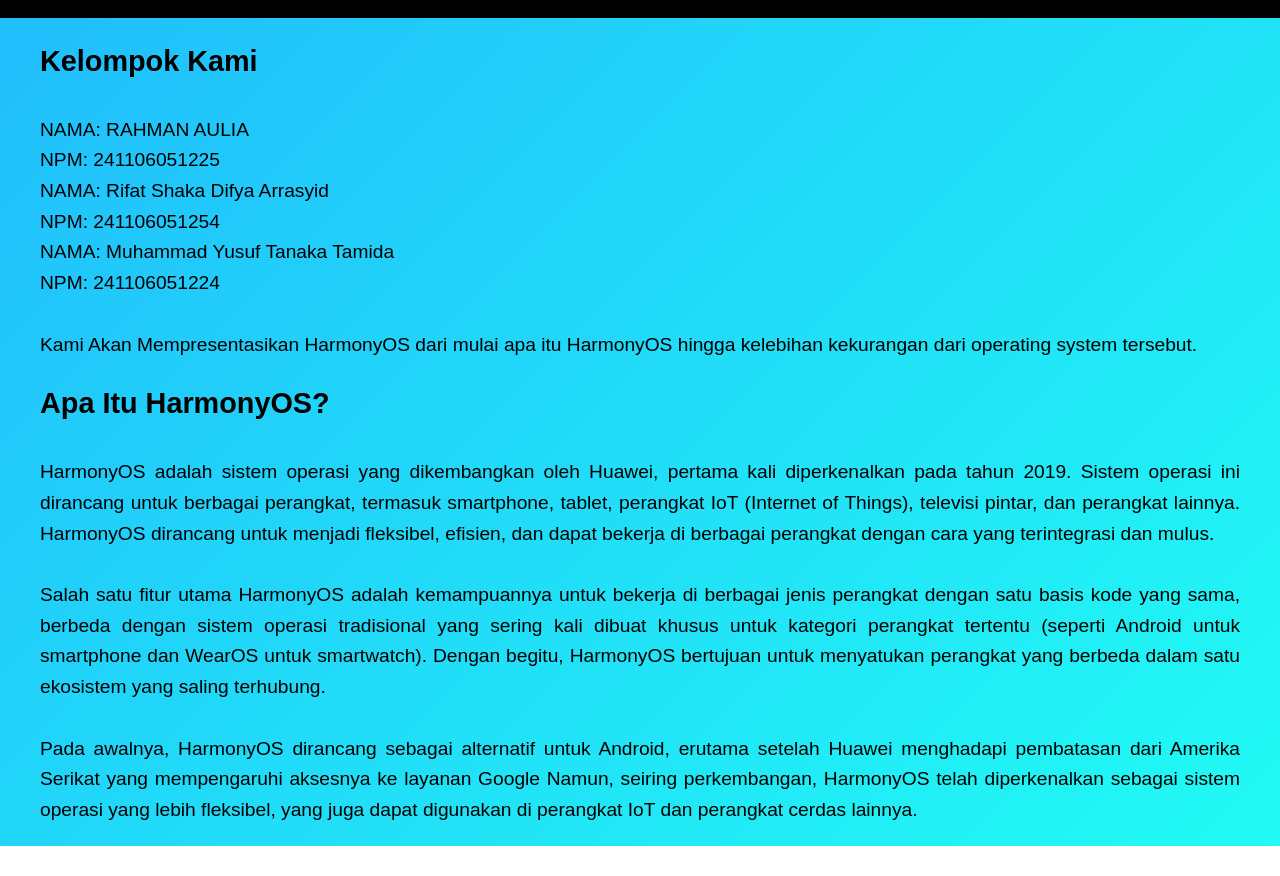
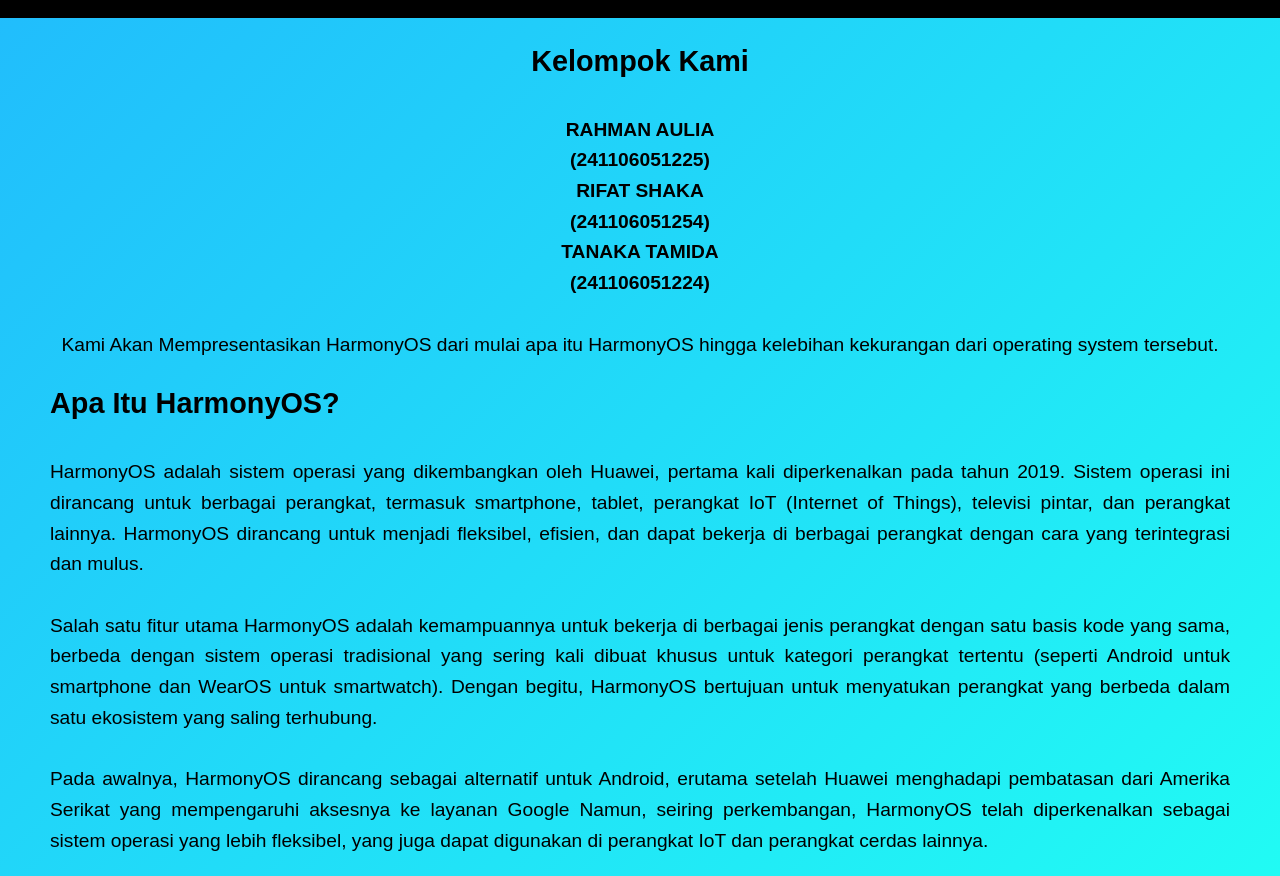
Before and after one commit to Raulyon/raulyon.github.io, a plain HTML site: page index.html in a window 1280 px wide. Shown: the part 786-1662 px from the top of the page. Before the commit the page ends 1632 px from the top, so only its background shows below. Drawn offline with Linux system fonts and the light colour scheme; a web font is replaced by a local one.

Commit message:
Update index.html

```diff
--- a/index.html
+++ b/index.html
@@ -56,15 +56,16 @@
         }
         #section1{
             margin: 20px 40px;
-            font-family: Arial, Helvetica, sans-serif;
-            text-align: justify;
+            font-family: Arial, sans-serif;
+            text-align: center;
             font: bold;
             font-size: 1.2rem;
         }
         #section2{
             margin: 20px 40px;
+            padding: 0 10px;
             text-align: justify;
-            font-family: Arial, Helvetica, sans-serif;
+            font-family: Arial, sans-serif;
             font: bold;
             font-size: 1.2rem;
         }
@@ -83,9 +84,10 @@
         <section id="section1">
             <h1 style="color: #000000;">Kelompok Kami</h1><br>
             <p style="color: rgb(0, 0, 0);">
-                NAMA: RAHMAN AULIA<br>NPM: 241106051225<br>
-                NAMA: Rifat Shaka Difya Arrasyid<br>NPM: 241106051254<br>
-                NAMA: Muhammad Yusuf Tanaka Tamida<br>NPM: 241106051224<br>
+            <b>RAHMAN AULIA<br> (241106051225)<br>
+                RIFAT SHAKA<br>(241106051254)<br>
+                TANAKA TAMIDA<br>(241106051224)<br>
+            </b>
             </p><br>
             <p style="color: black;"> Kami Akan Mempresentasikan HarmonyOS dari mulai apa itu HarmonyOS hingga kelebihan kekurangan dari operating system tersebut.</p>
         </section>
```
